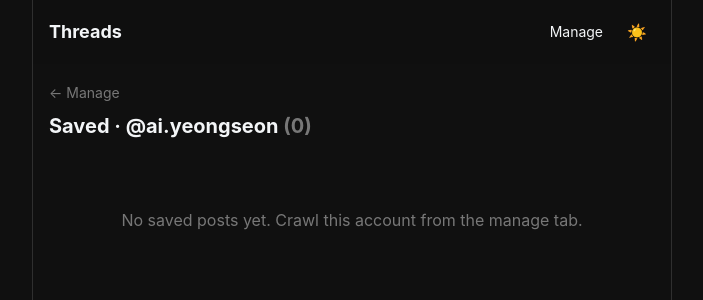
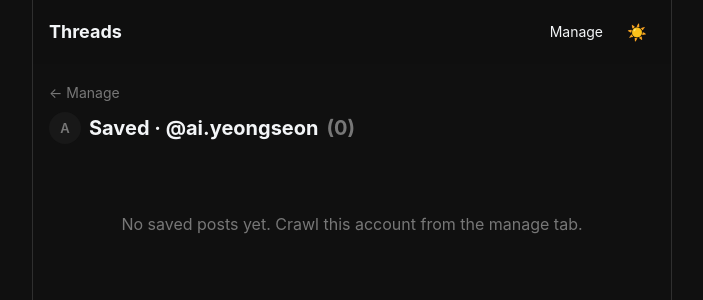
Before and after one commit to weritas247/threads-feed-clone, a Next.js app: page /manage/ai.yeongseon in a window 1280 px wide. Shown: the top 300 px of the page, without its empty margins (288-991 px from the left). Built offline with nearby package versions, Linux system fonts and the light colour scheme.

Commit message:
feat: always show an account icon next to every username
Add AccountIcon (real avatar or initial placeholder). Store avatarUrl on crawl
and render it in the manage table and the account/saved page headers.

```diff
--- a/app/[username]/page.tsx
+++ b/app/[username]/page.tsx
@@ -1,5 +1,6 @@
 import { fetchAccountFeed, normalizeUsername } from '@/lib/threads';
 import { Feed } from '@/components/Feed';
+import { AccountIcon } from '@/components/AccountIcon';
 
 export const revalidate = 300;
 
@@ -20,9 +21,12 @@
     return <p className="px-4 py-16 text-center text-secondary">{msg}</p>;
   }
 
+  const avatarUrl = result.posts[0]?.author.avatarUrl;
   return (
     <>
-      <h2 className="px-4 pt-4 text-xl font-bold text-fg">@{handle}</h2>
+      <h2 className="flex items-center gap-2 px-4 pt-4 text-xl font-bold text-fg">
+        <AccountIcon src={avatarUrl} username={handle} size={32} />@{handle}
+      </h2>
       <Feed posts={result.posts} />
     </>
   );
--- a/app/api/crawl/route.ts
+++ b/app/api/crawl/route.ts
@@ -17,8 +17,9 @@
     const result = await fetchAccountFeed(handle);
     const status = result.ok ? 'ok' : result.reason;
     const count = result.ok ? result.posts.length : 0;
+    const avatarUrl = result.ok ? result.posts[0]?.author.avatarUrl : undefined;
     if (result.ok) savePosts(handle, result.posts);
-    recordCrawl(handle, status, count, Date.now());
+    recordCrawl(handle, status, count, Date.now(), avatarUrl);
   }
 
   const list: AccountEntry[] = getAccounts();
--- a/app/manage/[username]/page.tsx
+++ b/app/manage/[username]/page.tsx
@@ -2,6 +2,7 @@
 import { getSavedPosts } from '@/lib/postStore';
 import { normalizeUsername } from '@/lib/threads';
 import { Feed } from '@/components/Feed';
+import { AccountIcon } from '@/components/AccountIcon';
 
 export const dynamic = 'force-dynamic';
 
@@ -21,7 +22,8 @@
           ← Manage
         </Link>
       </div>
-      <h2 className="px-4 pb-1 pt-2 text-xl font-bold text-fg">
+      <h2 className="flex items-center gap-2 px-4 pb-1 pt-2 text-xl font-bold text-fg">
+        <AccountIcon src={posts[0]?.author.avatarUrl} username={handle} size={32} />
         Saved · @{handle} <span className="text-secondary">({posts.length})</span>
       </h2>
       {posts.length === 0 ? (
--- /dev/null
+++ b/components/AccountIcon.tsx
@@ -0,0 +1,25 @@
+import { Avatar } from './Avatar';
+
+// An account icon that is ALWAYS present next to a username: the real avatar when
+// we have one, otherwise a circular initial placeholder.
+export function AccountIcon({
+  src,
+  username,
+  size = 28,
+}: {
+  src?: string;
+  username: string;
+  size?: number;
+}) {
+  if (src) return <Avatar src={src} username={username} size={size} />;
+  const initial = (username.trim()[0] ?? '?').toUpperCase();
+  return (
+    <span
+      className="inline-flex flex-none items-center justify-center rounded-full bg-elevated font-semibold text-secondary"
+      style={{ width: size, height: size, fontSize: Math.round(size * 0.42) }}
+      aria-label={username}
+    >
+      {initial}
+    </span>
+  );
+}
--- a/components/ManageClient.tsx
+++ b/components/ManageClient.tsx
@@ -4,6 +4,7 @@
 import Link from 'next/link';
 import type { AccountEntry, CrawlStatus } from '@/lib/accountStore';
 import { relativeTime } from '@/lib/format';
+import { AccountIcon } from './AccountIcon';
 
 const STATUS_LABEL: Record<CrawlStatus, string> = {
   ok: 'OK',
@@ -132,7 +133,8 @@
                 />
               </td>
               <td className="py-2">
-                <Link href={`/@${a.username}`} className="text-fg hover:underline">
+                <Link href={`/@${a.username}`} className="flex items-center gap-2 text-fg hover:underline">
+                  <AccountIcon src={a.avatarUrl} username={a.username} size={28} />
                   {a.username}
                 </Link>
               </td>
--- a/lib/accountStore.ts
+++ b/lib/accountStore.ts
@@ -12,6 +12,7 @@
 export interface AccountEntry {
   username: string;
   enabled: boolean;
+  avatarUrl?: string;
   lastStatus?: CrawlStatus;
   lastCount?: number;
   lastCrawledAt?: number; // unix milliseconds
@@ -78,10 +79,19 @@
   status: CrawlStatus,
   count: number,
   when: number,
+  avatarUrl?: string,
 ): AccountEntry[] {
   const handle = normalize(username);
   const list = getAccounts().map((a) =>
-    a.username === handle ? { ...a, lastStatus: status, lastCount: count, lastCrawledAt: when } : a,
+    a.username === handle
+      ? {
+          ...a,
+          lastStatus: status,
+          lastCount: count,
+          lastCrawledAt: when,
+          avatarUrl: avatarUrl ?? a.avatarUrl,
+        }
+      : a,
   );
   save(list);
   return list;
```
Also changed, not shown: 1 other file (tests, documents, lock files or other folders).
